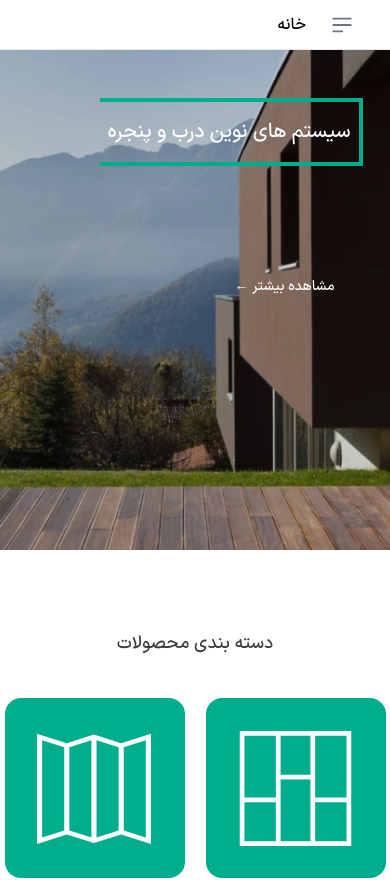
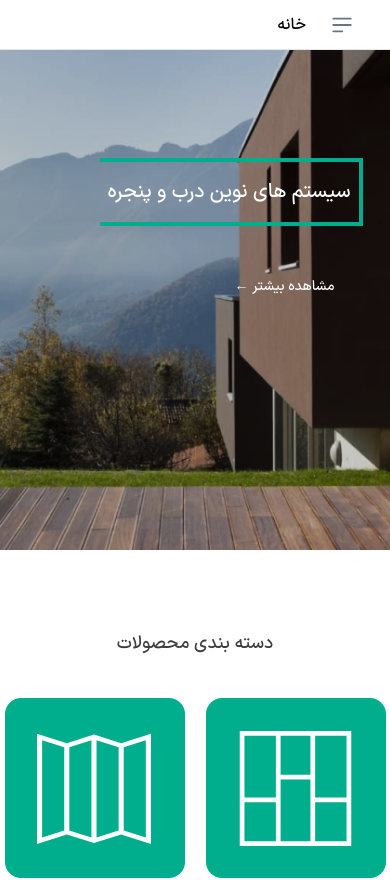
Before and after one commit to zahra-hsb/hanz-, a Next.js app: page / in a window 390 px wide. Shown: the top 880 px of the page. Built offline with nearby package versions, Linux system fonts and the light colour scheme.

Commit message:
top space of main component text created

```diff
--- a/src/components/layout/Main/index.js
+++ b/src/components/layout/Main/index.js
@@ -5,7 +5,7 @@ const Main = () => {
             <main className="w-full lg:h-[650px] h-[500px] relative sm:p-20 px-[5%] mt-[50px] lg:pr-20 bg-mainSection bg-center bg-cover text-white">
                 <div className="flex flex-col">
                     <div className="lg:p-4 p-2 mt-5">
-                        <div className="absolute z-10 py-4 px-2 ml-4 mt-5 border-y-4 border-r-4 border-green">
+                        <div className="absolute z-10 py-4 px-2 mt-20 ml-4 sm:mt-5 border-y-4 border-r-4 border-green">
                             <h3 className="lg:text-4xl sm:text-2xl text-xl">
                                 سیستم های نوین درب و پنجره
                             </h3>
```
